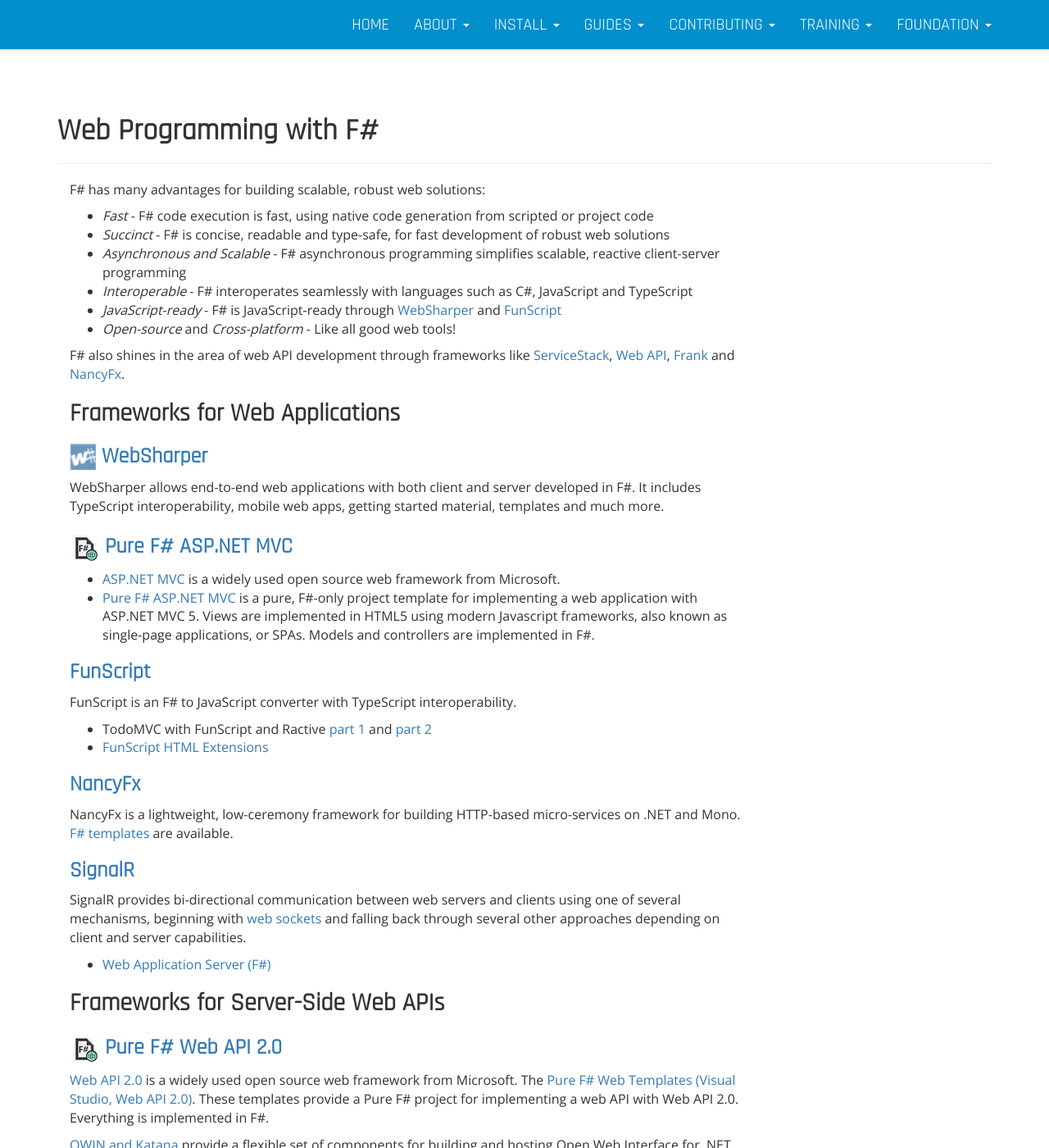
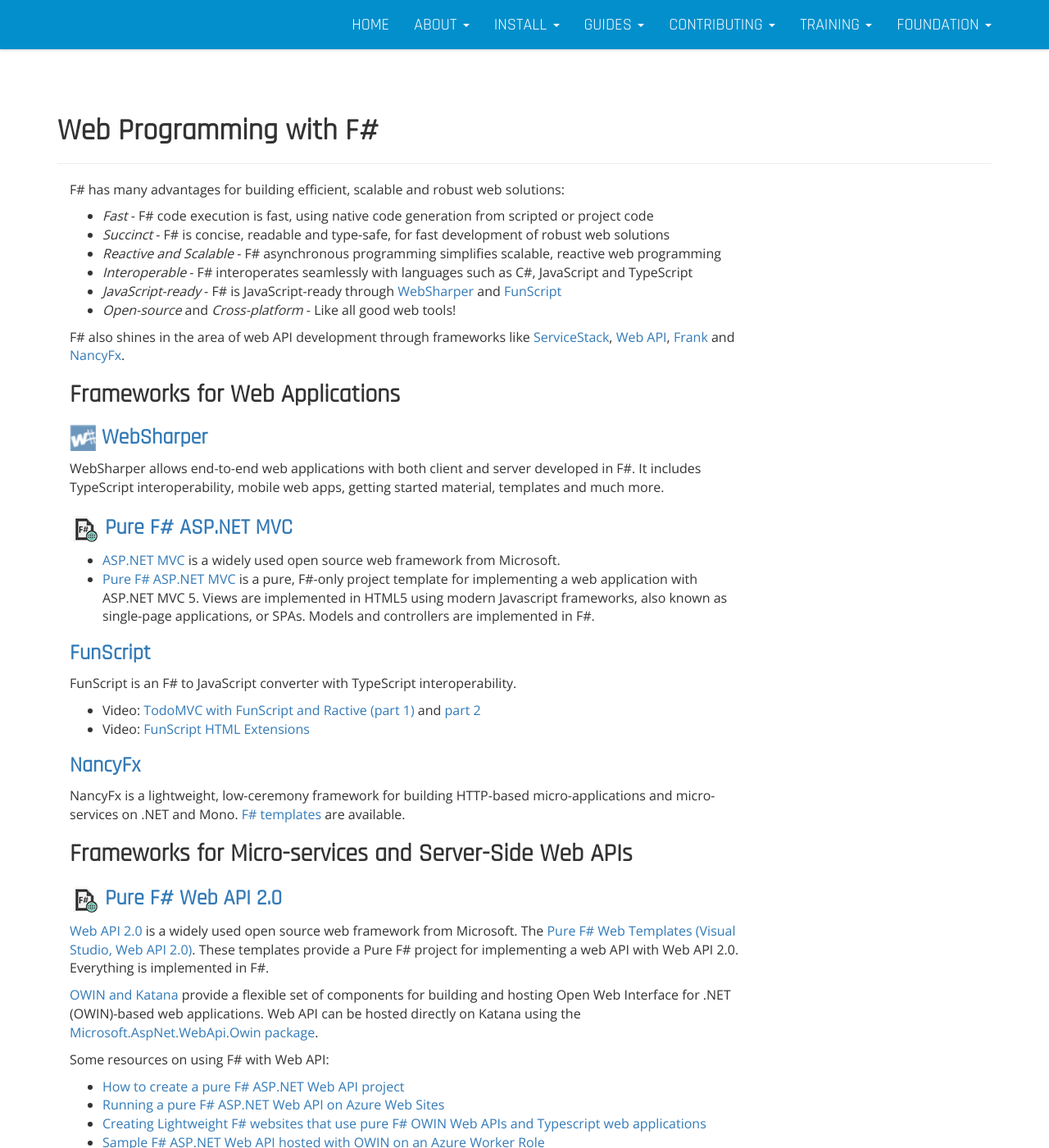
Before and after one commit to fsharp/fsharp.org, a Jekyll site: the page built from guides/web/index.md, in a window 1280 px wide and 1400 px high. Shown: the whole window at 82% size. Built offline with Jekyll 4.4.1, drawn with Linux system fonts in a browser that asks for light colours; nearby versions of some CDN libraries; some of the changed text lies outside the part shown.

Commit message:
content and typography cleanup

```diff
--- a/guides/web/index.md
+++ b/guides/web/index.md
@@ -5,11 +5,11 @@
 redirect_from: "/webstacks/index.html"
 ---
 
-F# has many advantages for building scalable, robust web solutions:
+F# has many advantages for building efficient, scalable and robust web solutions:
 
 * *Fast* - F# code execution is fast, using native code generation from scripted or project code
 * *Succinct* - F# is concise, readable and type-safe, for fast development of robust web solutions
-* *Asynchronous and Scalable* - F# asynchronous programming simplifies scalable, reactive client-server programming
+* *Reactive and Scalable* - F# asynchronous programming simplifies scalable, reactive web programming
 * *Interoperable* - F# interoperates seamlessly with languages such as C#, JavaScript and TypeScript
 * *JavaScript-ready* - F# is JavaScript-ready through [WebSharper](http://websharper.com) and [FunScript](http://funscript.info/)
 * *Open-source* and *Cross-platform*  - Like all good web tools!
@@ -34,21 +34,15 @@
 
 FunScript is an F# to JavaScript converter with TypeScript interoperability.
 
-* TodoMVC with FunScript and Ractive [part 1](http://youtu.be/smyeLH6HktA) and [part 2](http://youtu.be/hhqKArYkfYA)
-* [FunScript HTML Extensions](http://youtu.be/Xmvehkj8qGM)
+* Video: [TodoMVC with FunScript and Ractive (part 1)](http://youtu.be/smyeLH6HktA) and [part 2](http://youtu.be/hhqKArYkfYA)
+* Video: [FunScript HTML Extensions](http://youtu.be/Xmvehkj8qGM)
 
 ### [NancyFx](https://github.com/NancyFx/Nancy)
 
-NancyFx is a lightweight, low-ceremony framework for building HTTP-based micro-services on .NET and Mono. [F# templates](http://bloggemdano.blogspot.com/2013/12/a-few-other-template-additions-and.html) are available.
-
-### [SignalR](http://www.asp.net/signalr)
-
-SignalR provides bi-directional communication between web servers and clients using one of several mechanisms, beginning with [web sockets](http://www.websocket.org/) and falling back through several other approaches depending on client and server capabilities.
-
-* [Web Application Server (F#)](http://visualstudiogallery.msdn.microsoft.com/c7ea6e81-b383-40e4-899c-4a5ab9d68f02)
+NancyFx is a lightweight, low-ceremony framework for building HTTP-based micro-applications and micro-services on .NET and Mono. [F# templates](http://bloggemdano.blogspot.com/2013/12/a-few-other-template-additions-and.html) are available.
 
 
-## Frameworks for Server-Side Web APIs
+## Frameworks for Micro-services and Server-Side Web APIs
 
 ### ![logo](/images/thumbs/fsharp.web.png)&nbsp;[Pure F# Web API 2.0](http://bloggemdano.blogspot.com/2013/12/a-new-f-aspnet-mvc-5-and-web-api-2.html)
 
@@ -98,19 +98,20 @@
 
 * [Pure F# Simple.Web Template](http://visualstudiogallery.msdn.microsoft.com/bbec75fa-0f31-47e9-a8ce-c301edb2fa4b) - (Visual Studio) Includes a template for getting started with Simple.Web.
 
-### _Serving Requests with IHttpHandler_
+### [Suave.io](http://suave.io/)
+
+Simple web development library in F# that provides a lightweight web server.
+
+### Serving Requests with IHttpHandler
 
 Do it the simple way, and serve web requests direct from code using F# asynchronous programming.
 
 * [F# async on the server side](http://lorgonblog.wordpress.com/2010/03/28/f-async-on-the-server-side/) - Non-blocking I/O on the server side
 * [F# Web Data Feed Template for OData](http://visualstudiogallery.msdn.microsoft.com/62042780-c1bb-456a-a552-c7d88d5d7aef) - (Visual Studio, ASP.NET) Provides a project template for creating a convention-based OData Web Service in F# that runs under ASP.NET.
 
-### _Making WSDL Services_
+### Making WSDL Services
 
 * [F#/C# Web Service Template for WSDL](http://visualstudiogallery.msdn.microsoft.com/279345a4-f189-4d1f-98fe-6b1af322d164) - (Visual Studio, ASP.NET) Includes a template for WCF.
-
-### [Suave.io](http://suave.io/)
-Simple web development library in F# that provides a lightweight web server.
 
 ## Hosting
 
```
Also changed, not shown: other parts of guides/web/index.md (+6 -0 lines).
